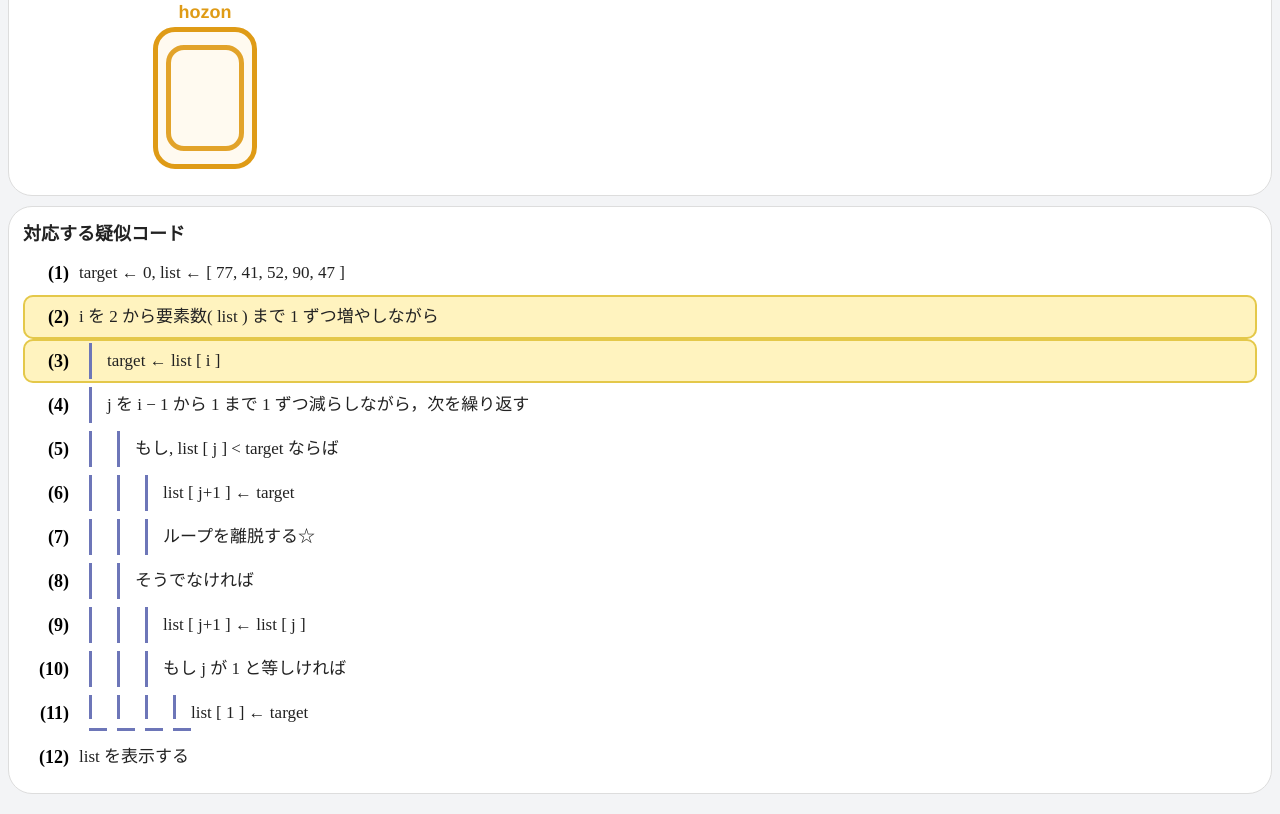
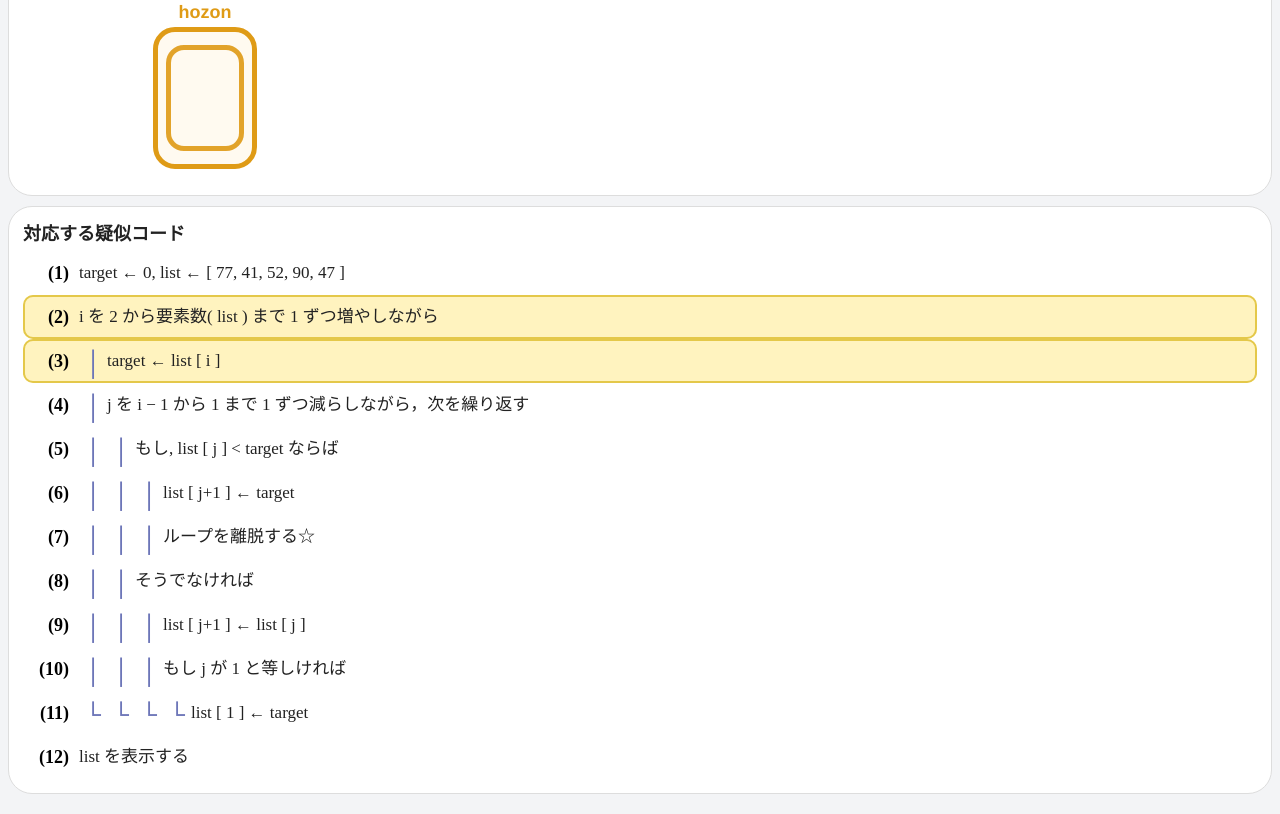
Before and after one commit to ilrmath/insertion_sort, a plain HTML site: page index.html in a window 1280 px wide. Shown: the part 642-1456 px from the top of the page. Drawn offline with Linux system fonts and the light colour scheme.

Commit message:
Update index.html

```diff
--- a/index.html
+++ b/index.html
@@ -572,21 +572,23 @@ function renderIndent(container, depth, endDepths){
     col.className = "indent-col";
     col.style.left = `${(d - 1) * colWidth}px`;
 
-    const v = document.createElement("div");
-    v.className = "indent-v";
+    const mark = document.createElement("div");
+    mark.style.position = "absolute";
+    mark.style.left = "2px";
+    mark.style.top = "6px";
+    mark.style.width = `${colWidth}px`;
+    mark.style.height = "34px";
+    mark.style.display = "flex";
+    mark.style.alignItems = "center";
+    mark.style.justifyContent = "center";
+    mark.style.fontSize = "26px";
+    mark.style.fontWeight = "700";
+    mark.style.lineHeight = "1";
+    mark.style.color = getCss("--guide");
+    mark.style.fontFamily = "monospace";
+    mark.textContent = endDepths.includes(d) ? "└" : "│";
 
-    const isEnd = endDepths.includes(d);
-    if(isEnd){
-      v.style.bottom = "14px";
-    }
-    col.appendChild(v);
-
-    if(isEnd){
-      const l = document.createElement("div");
-      l.className = "indent-l";
-      col.appendChild(l);
-    }
-
+    col.appendChild(mark);
     container.appendChild(col);
   }
 }
```
